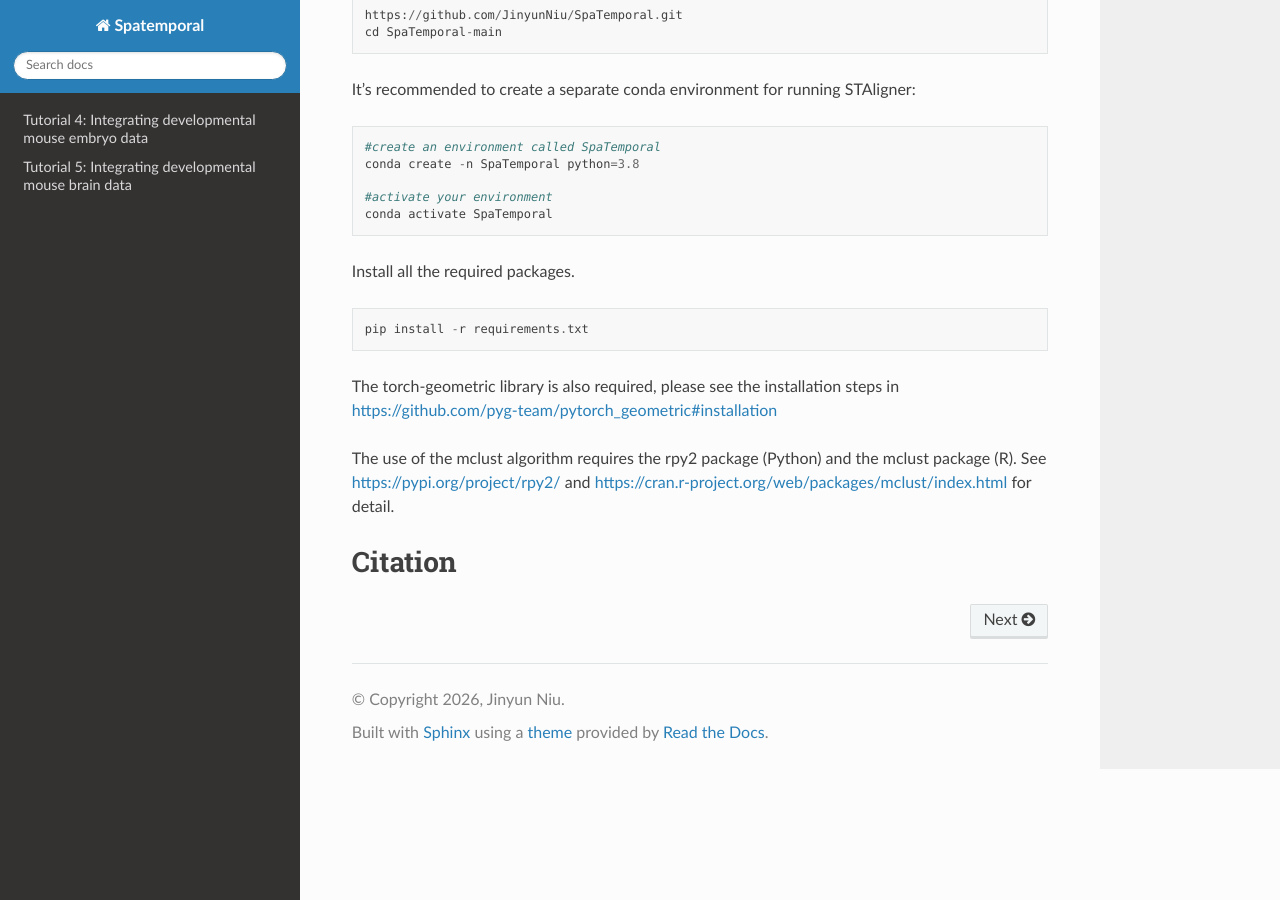
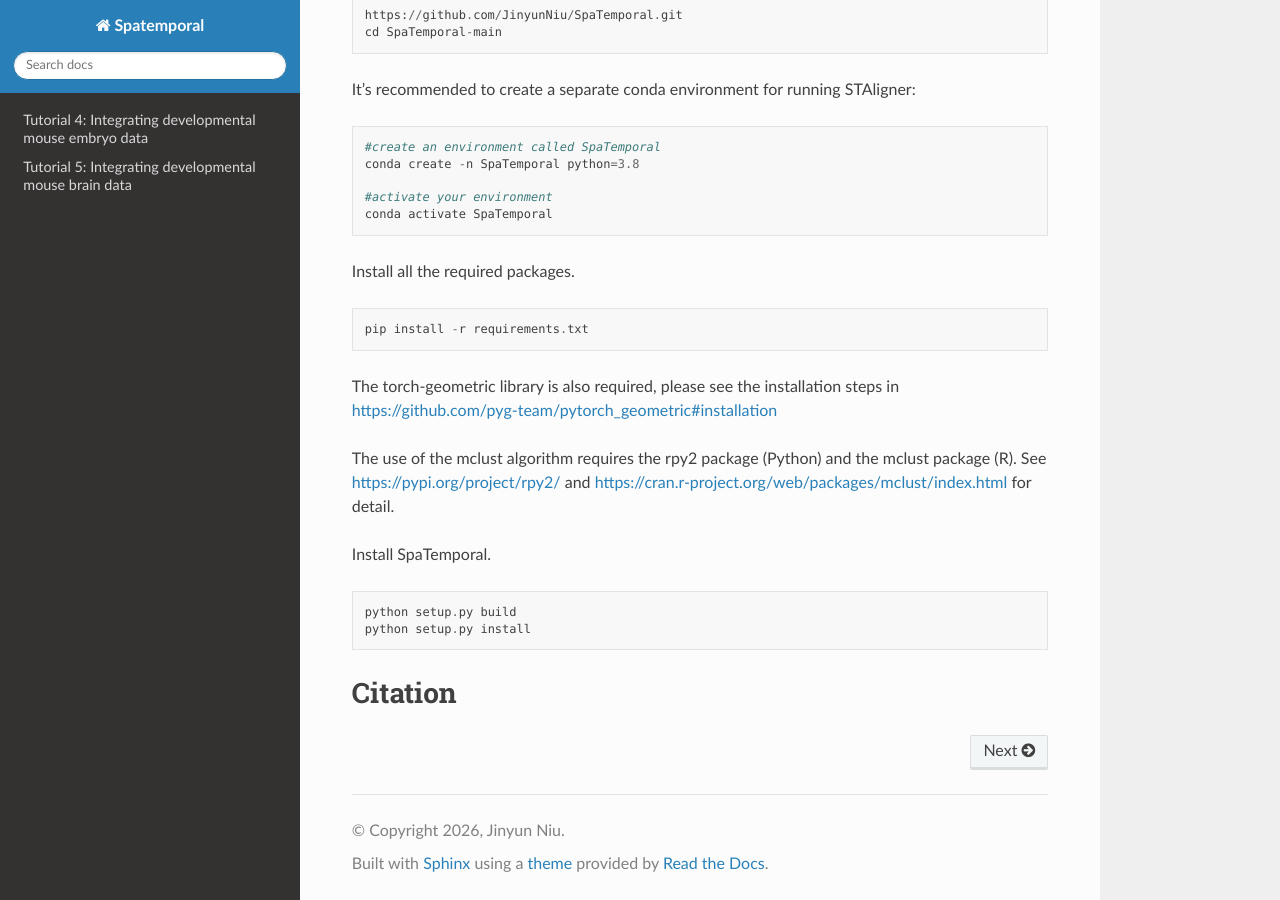
Before and after one commit to JinyunNiu/SpaTemporal_Tutorials, a Sphinx documentation site: the page built from docs/source/index.rst, in a window 1280 px wide and 900 px high, scrolled down 1699 px. Built offline with Sphinx 7.4.7 and the Read the Docs theme 3.1.0, drawn with Linux system fonts in a browser that asks for light colours; pages that are not in the unit, such as notebooks, are missing from menus.

Commit message:
Update index.rst

```diff
--- a/docs/source/index.rst
+++ b/docs/source/index.rst
@@ -59,5 +59,12 @@ The torch-geometric library is also required, please see the installation steps
 
 The use of the mclust algorithm requires the rpy2 package (Python) and the mclust package (R). See https://pypi.org/project/rpy2/ and https://cran.r-project.org/web/packages/mclust/index.html for detail.
 
+Install SpaTemporal.
+
+.. code-block:: python
+
+   python setup.py build
+   python setup.py install
+
 Citation
 ========
```
